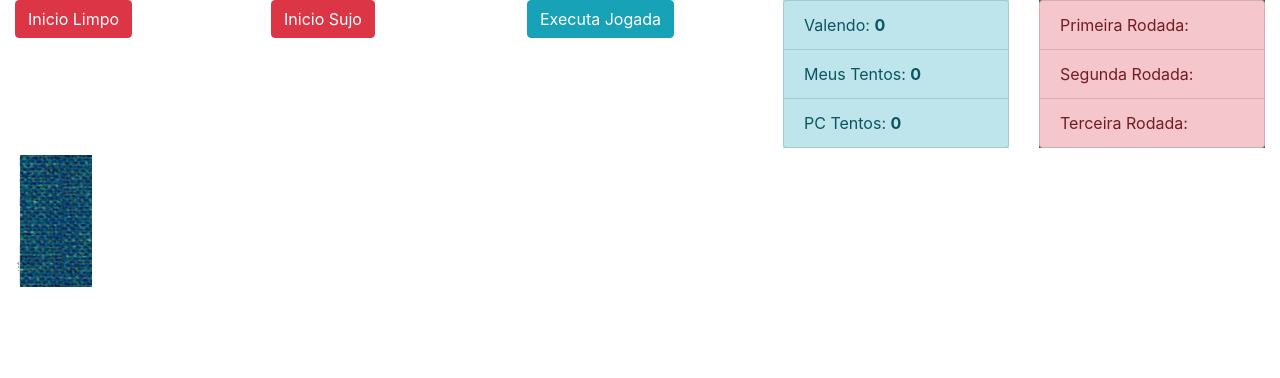
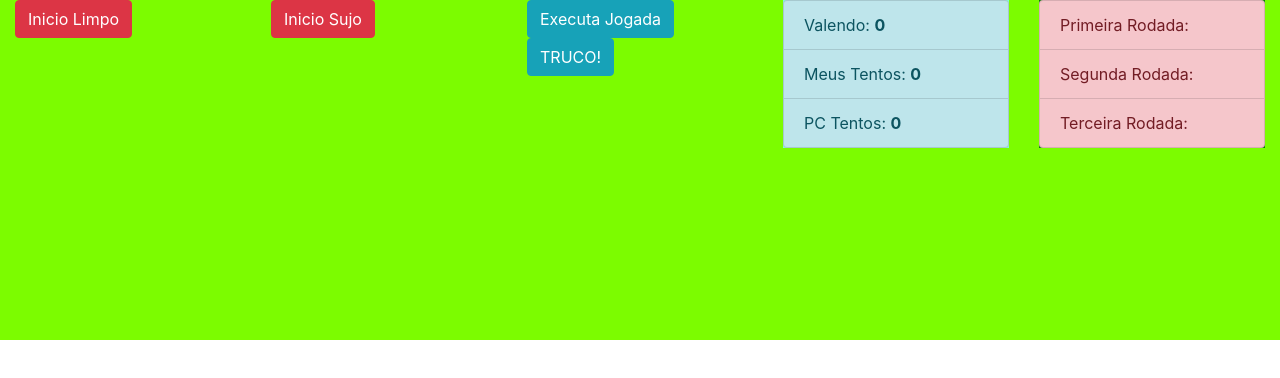
Before and after one commit to julioclisboa/truco, an Angular app: page / in a window 1280 px wide. Shown: the top 378 px of the page. Built offline with nearby package versions, Linux system fonts and the light colour scheme.

Commit message:
Pendente de Implementação das regras da opção 'Truco'

```diff
--- a/src/app/truco/shared/jogo-truco.service.ts
+++ b/src/app/truco/shared/jogo-truco.service.ts
@@ -63,6 +63,8 @@ export class JogoTrucoService {
     this.geraCartasJogador();
     this.geraCartasComputador();
     this.sorteiaManilha();
+
+    console.log(`> Virou: ${this.cartaVira.carta} de ${NipesBaralho[this.cartaVira.nipe]}`);
   }
 
   //-------------------------------------------------------------------------------------------
@@ -365,6 +367,10 @@ export class JogoTrucoService {
 
     if (this.acabouARodada) {
       this.somaPontos(this.jogadorGanhouRodada);
+      if(this.tentosComputador >= 12 || this.tentosUsuario >= 12){
+        this.finalizaRodada();
+        this.iniciaJogo(this.baralhoLimpo,!this.jogadorComecou);
+      }
     }
 
     console.log("");
--- a/src/app/truco/truco/truco.component.html
+++ b/src/app/truco/truco/truco.component.html
@@ -1,5 +1,5 @@
 <!--<div class="container fundo-mesa">-->
-<div class="container-fluid">
+<div class="container-fluid fundo-mesa">
     <div class="row">
         <div class="col-sm">
             <button (click)="iniciaJogo(true)" type="button" class="btn btn-danger">Inicio Limpo</button>
@@ -10,7 +10,7 @@
 
         <div class="col-sm">
             <button (click)="execJogada()" type="button" class="btn btn-info">Executa Jogada</button><br>
-            <!--<button (click)="pedeTruco()" type="button" class="btn btn-info">TRUCO!</button>-->
+            <button (click)="pedeTruco(true)" type="button" class="btn btn-info">TRUCO!</button>
         </div>
 
         <div class="col-sm">
@@ -36,11 +36,6 @@
 
     <!-- CARTAS DO COMPUTADOR -->
     <div class="row carta" id="cartas-pc">
-        <div *ngIf="!cartasComputador" id="cartasmeio" class="col-sm-1 carta">
-            <div class="carta" [style.backgroundImage]="'url(' + urlCartaVirada + ')'">
-                <br><br><br><br><br><br>
-            </div>
-        </div>
         <div *ngFor="let carta of cartasComputador; let item=index" class="col-sm">
             <div [style.backgroundImage]="'url('+ carta.urlFoto +')'" class="carta"
                 (click)="selecionaCarta(item,false)">
--- a/src/app/truco/truco/truco.component.ts
+++ b/src/app/truco/truco/truco.component.ts
@@ -40,6 +40,7 @@ export class TrucoComponent implements OnInit {
       this.jogoIniciado = true;
     } else {
       if (confirm('Deseja iniciar um novo jogo ?')) {
+        this.trucoService.finalizaRodada();
         this.trucoService.iniciaJogo(limpo, true);
         this.jogoIniciado = true;
       }
@@ -115,6 +116,12 @@ export class TrucoComponent implements OnInit {
     this.atribuiVariaveis();
   }
 
+  //-------------------------------------------------------------------------------------------
+  pedeTruco(euJogando: boolean): void{
+    if(euJogando && this.trucoService.vezJogador){
+
+    }
+  }
 
   //-------------------------------------------------------------------------------------------
   simulaVezPc() {
@@ -136,11 +143,14 @@ export class TrucoComponent implements OnInit {
     }
   }
 
+  //-------------------------------------------------------------------------------------------
   verificaCarta(): number {
 
     let posicaoCarta = 0;
     let idCarta = 0;
     let menorValor = 0;
+
+    //console.log(this.trucoService.aCartasComputador);
 
     if (this.trucoService.cartaJogador) {
       this.trucoService.aCartasComputador.map((carta,posic) => {
@@ -149,7 +159,7 @@ export class TrucoComponent implements OnInit {
         if (carta.valor > this.trucoService.cartaJogador.valor) {
 
           //se a carta é menor que a anterior
-          if (carta.valor < menorValor) {
+          if (carta.valor < menorValor || menorValor == 0) {
             posicaoCarta = posic;
             idCarta = carta.valor;
             menorValor = carta.valor;
@@ -158,7 +168,7 @@ export class TrucoComponent implements OnInit {
       })
     } else {
       this.trucoService.aCartasComputador.map((carta,posic) => {
-        if (carta.valor < menorValor) {
+        if (carta.valor < menorValor || menorValor == 0) {
           posicaoCarta = posic;
           idCarta = carta.valor;
           menorValor = carta.valor;
```
